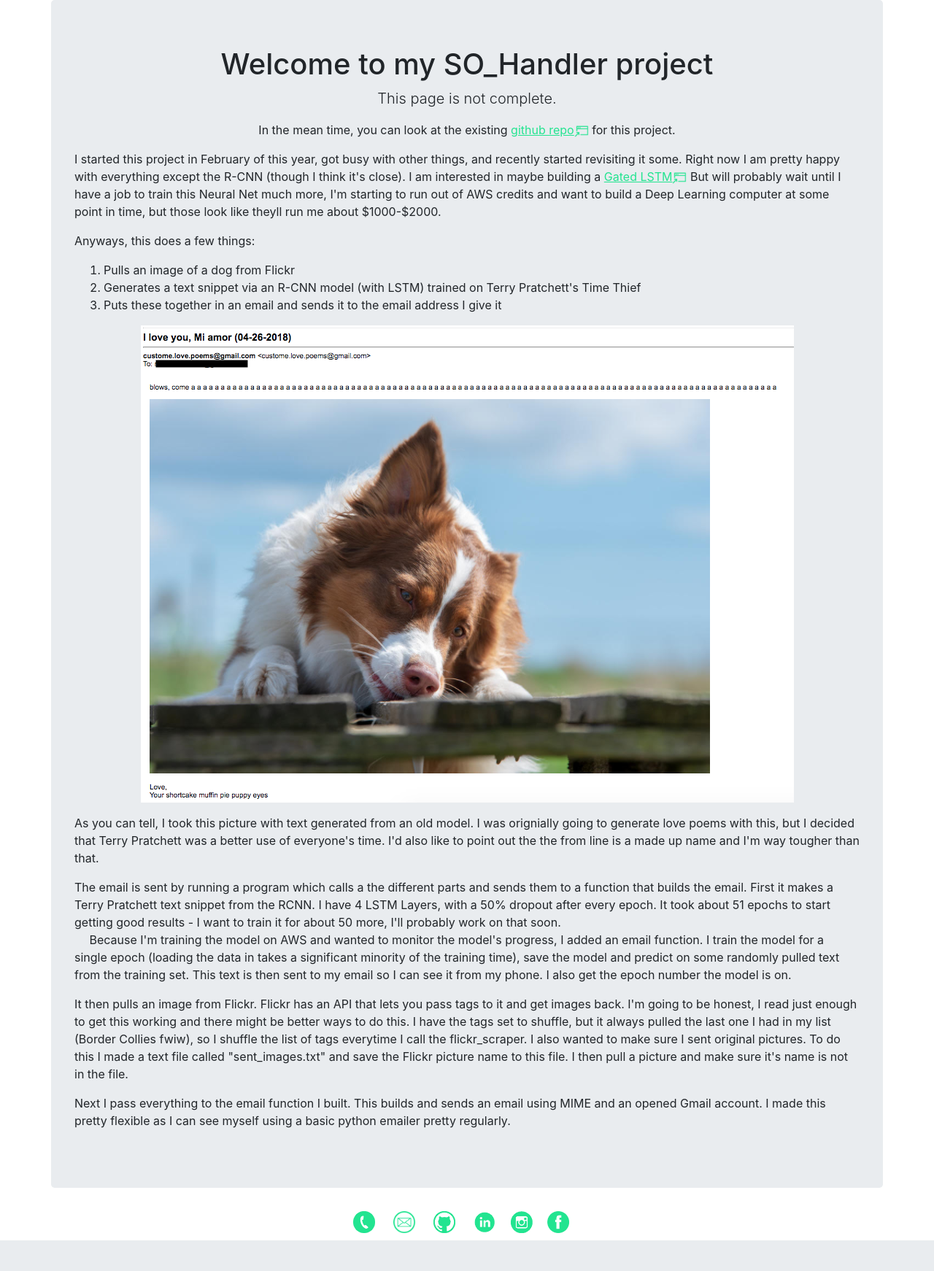
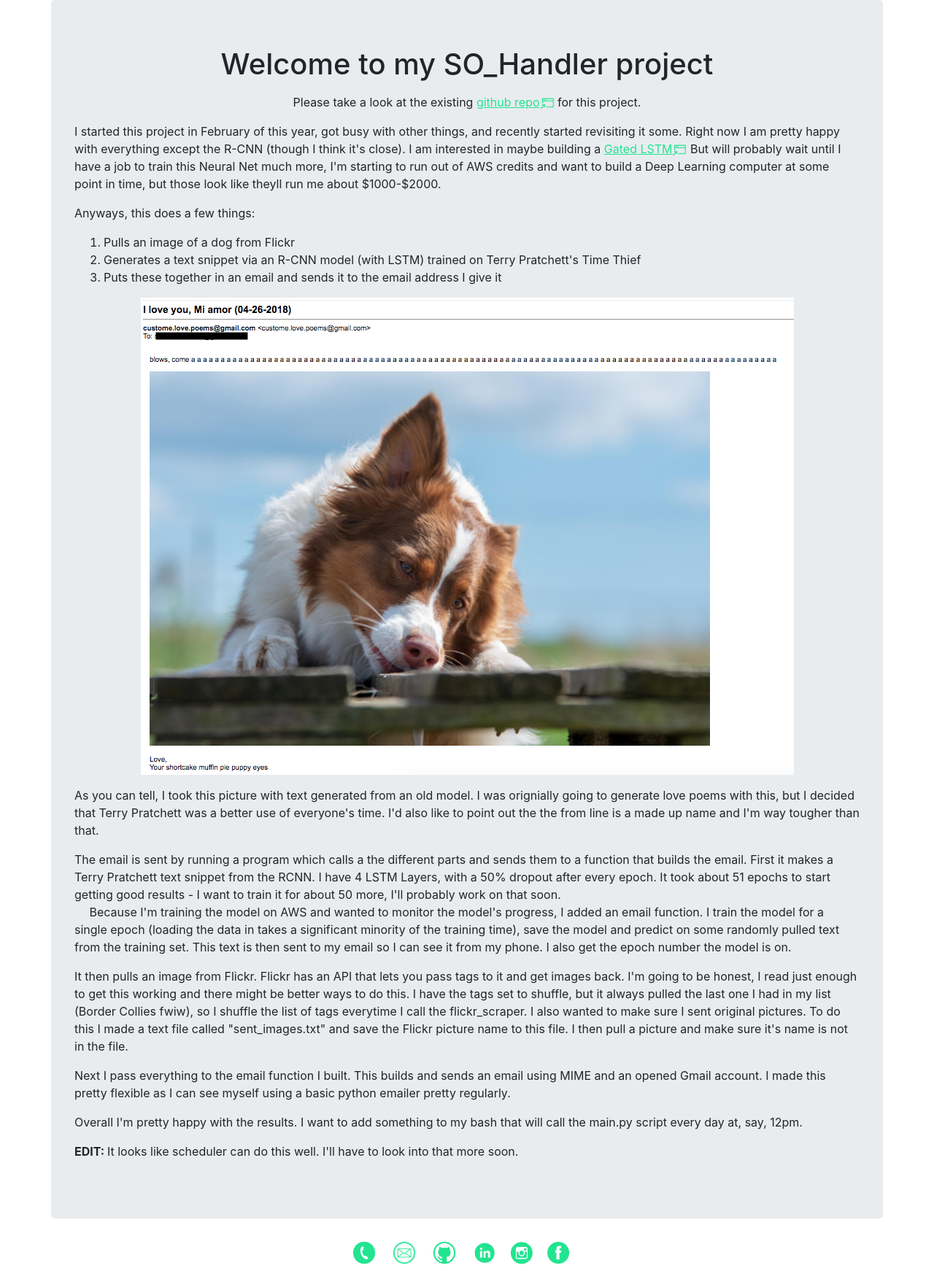
Before and after one commit to MasonCaiby/website, a Flask app: page /handler in a window 1280 px wide. Shown: the part 56-1798 px from the top of the page at 73% size. Before the commit the page ends 1756 px from the top, so only its background shows below. Run offline with Flask 2, Linux system fonts and the light colour scheme; some libraries are stand-ins or nearby versions.

Commit message:
relatively done with handler.html

```diff
--- a/templates/handler.html
+++ b/templates/handler.html
@@ -2,8 +2,8 @@
 {% block body %}
 <div class="jumbotron text-center">
   <h1> Welcome to my SO_Handler project</h1>
-  <p class="lead"> This page is not complete.</p>
-  In the mean time, you can look at the existing
+  <p class="lead"></p>
+  Please take a look at the existing
   <a href="https://github.com/MasonCaiby/so_handler" target="_blank">github repo<img class="new-window" src='static/new_window.png' title="new tab" alt="opens in new tab"></a>
   for this project.<p>
 <div align='left'>
@@ -56,7 +56,13 @@ it's name is not in the file.<p>
 <p>
 Next I pass everything to the email function I built. This builds and sends an
 email using MIME and an opened Gmail account. I made this pretty flexible as I
-can see myself using a basic python emailer pretty regularly.
+can see myself using a basic python emailer pretty regularly.<p>
+  <p>
+Overall I'm pretty happy with the results. I want to add something to my bash
+that will call the main.py script every day at, say, 12pm.<p>
+<p>
+<b> EDIT: </b> It looks like scheduler can do this well. I'll have to look into
+that more soon.
 </div>
 </div>
 {% endblock %}
```
